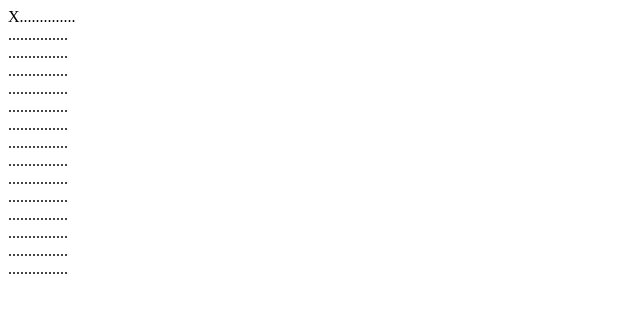
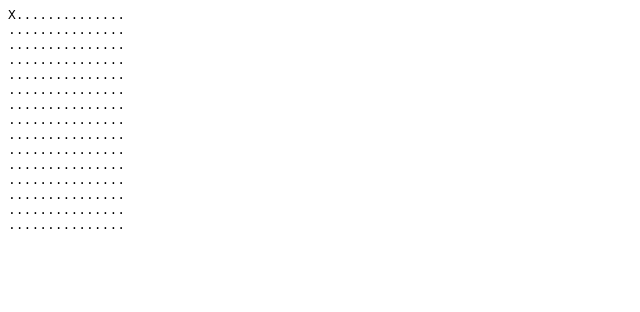
Before and after one commit to AshleyWard/partymap, a plain HTML site: page index.html in a window 1280 px wide. Shown: the whole page, without its empty margins (0-640 px from the left). Drawn offline with Linux system fonts and the light colour scheme.

Commit message:
correcting stylesheet declaration

```diff
--- a/index.html
+++ b/index.html
@@ -4,6 +4,7 @@
     <meta charset="UTF-8">
     <meta http-equiv="X-UA-Compatible" content="IE=edge">
     <meta name="viewport" content="width=device-width, initial-scale=1.0">
+    <link rel="stylesheet" href="./src/pmap.css">
     <title>partymap</title>
 </head>
 <body>
```
